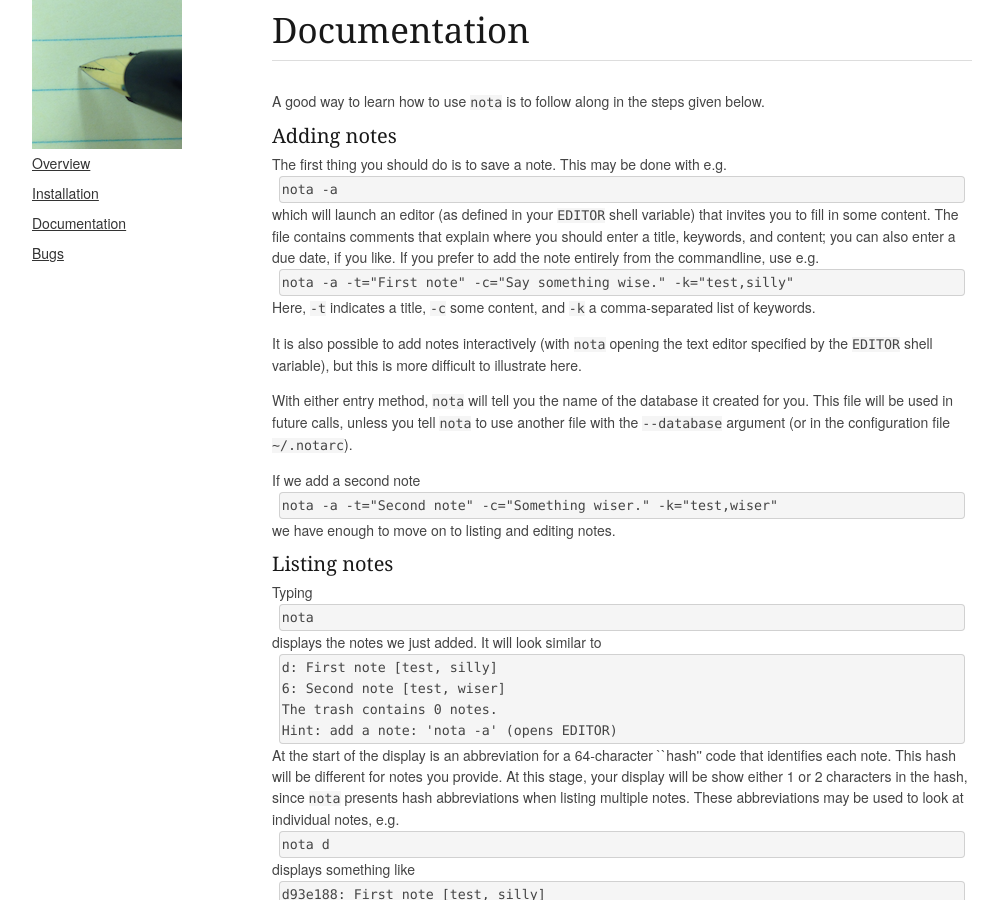
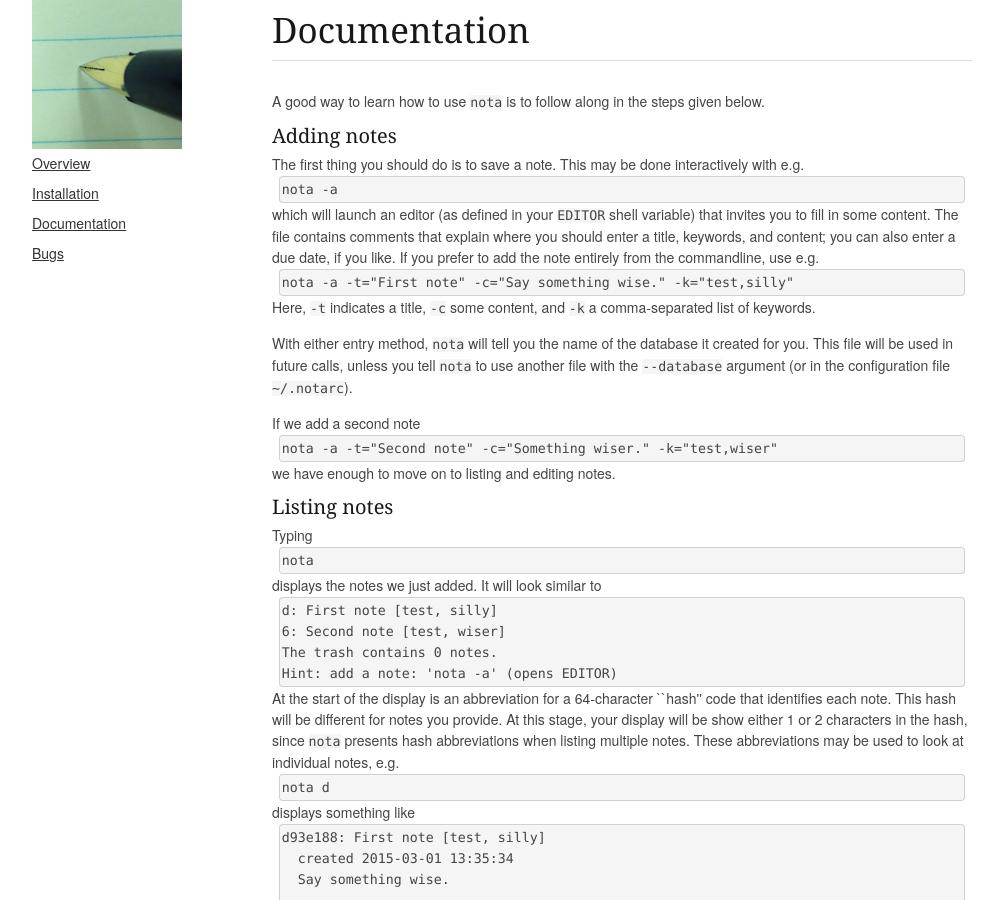
Before and after one commit to dankelley/nota, a Jekyll site: the page built from documentation.html, in a window 1280 px wide and 900 px high. Shown: the whole window, without its empty margins (138-1141 px from the left). Built offline with Jekyll 4.4.1, drawn with Linux system fonts in a browser that asks for light colours.

Commit message:
fix redundancy in Adding notes section

```diff
--- a/documentation.html
+++ b/documentation.html
@@ -25,10 +25,6 @@
 
 <p>Here, <code>-t</code> indicates a title, <code>-c</code> some content, and
 <code>-k</code> a comma-separated list of keywords.</p>
-
-<p style="margin-top:1em">It is also possible to add notes interactively (with <code>nota</code>
-opening the text editor specified by the <code>EDITOR</code> shell variable),
-but this is more difficult to illustrate here.</p>
 
 <p style="margin-top:1em">With either entry method, <code>nota</code> will tell you the name of the
 database it created for you.  This file will be used in future calls, unless
```
Also changed, not shown: other parts of documentation.html (+1 -1 lines).
